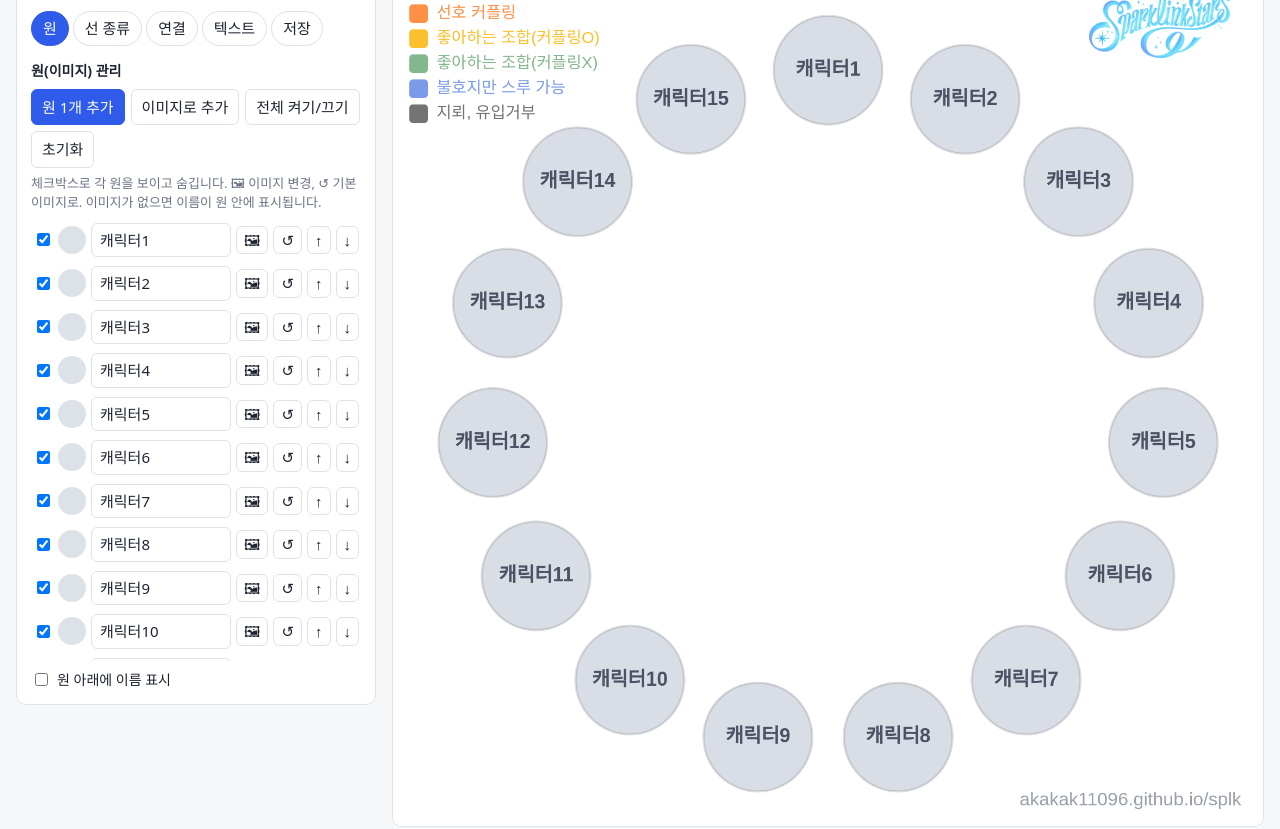
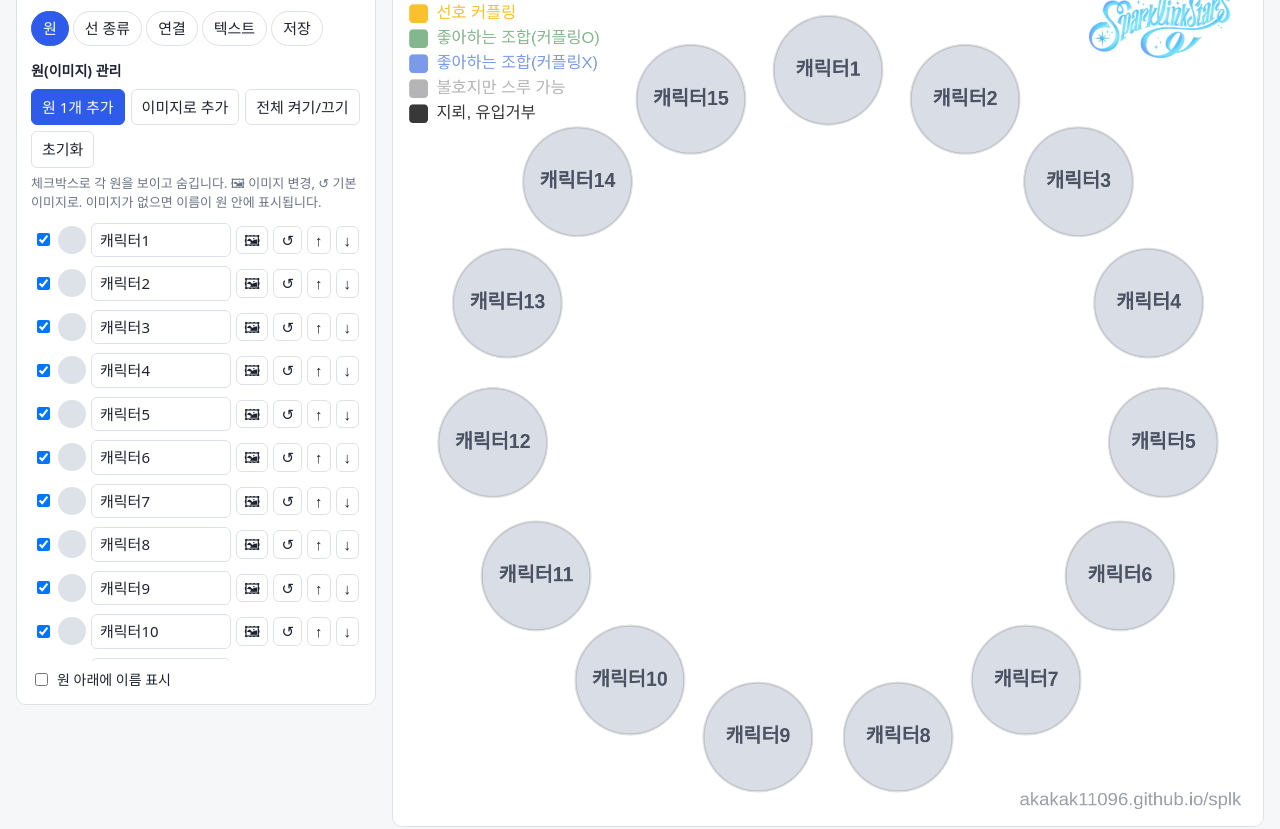
Before and after one commit to akakak11096/splk, a plain HTML site: page index.html in a window 1280 px wide. Shown: the part 61-890 px from the top of the page. Drawn offline with Linux system fonts and the light colour scheme.

Commit message:
Update index.html

```diff
--- a/index.html
+++ b/index.html
@@ -163,11 +163,11 @@ button{-webkit-tap-highlight-color:transparent}
 
   let legend=[
     {id:1,c:'#ff4542',t:'최애 커플링'},
-    {id:2,c:'#ff9147',t:'선호 커플링'},
-    {id:3,c:'#fbc02d',t:'좋아하는 조합(커플링O)'},
-    {id:4,c:'#85b78e',t:'좋아하는 조합(커플링X)'},
-    {id:5,c:'#7b9bea',t:'불호지만 스루 가능'},
-    {id:6,c:'#737373',t:'지뢰, 유입거부'}
+    {id:2,c:'#fbc02d',t:'선호 커플링'},
+    {id:3,c:'#85b78e',t:'좋아하는 조합(커플링O)'},
+    {id:4,c:'#7b9bea',t:'좋아하는 조합(커플링X)'},
+    {id:5,c:'#b5b4b7',t:'불호지만 스루 가능'},
+    {id:6,c:'#383838',t:'지뢰, 유입거부'}
   ];
   let nextK=7,nextL=1,nextC=1,nextT=1;
   let chars=[],links=[],texts=[];
```
